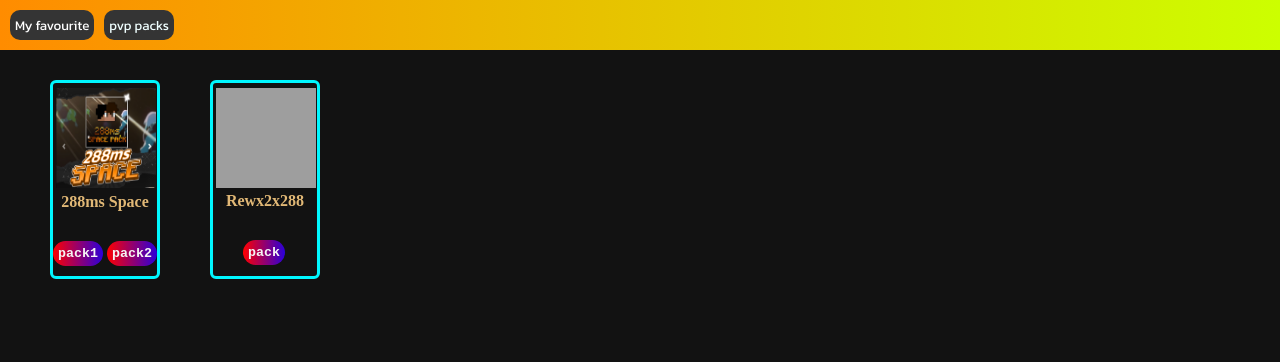
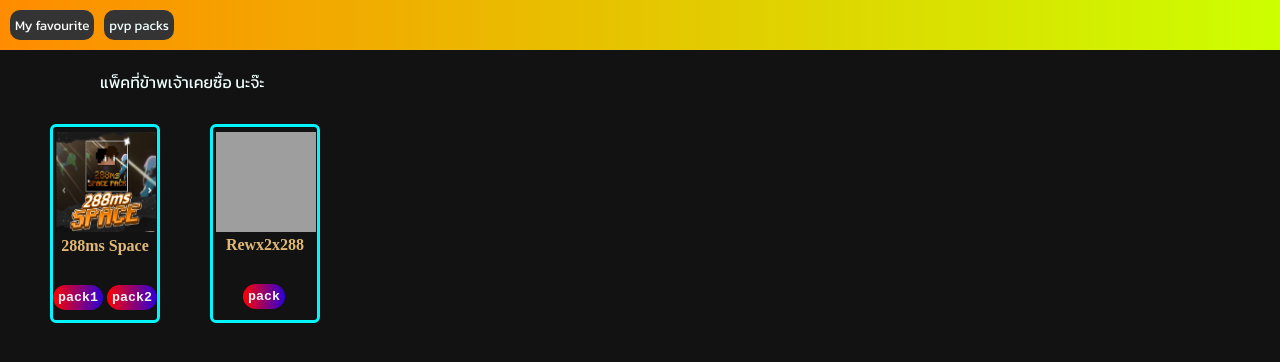
Before and after one commit to Camille061/home, a plain HTML site: page index.html in a window 1280 px wide. Drawn offline with Linux system fonts and the light colour scheme; grey boxes are pictures that could not be loaded; a web font is replaced by a local one.

Commit message:
first commit

```diff
--- a/index.html
+++ b/index.html
@@ -16,6 +16,9 @@
 </div>
 
 <body class="background">
+    <div style="margin-top: 20px; margin-left: 100px; ">
+        <p class="text-head" style="color: azure;">แพ็คที่ข้าพเจ้าเคยซื้อ นะจ๊ะ</p>
+    </div>
 <div style="display: flex;">
     <div class="box1">
         <img style="width: 100px; height: 100px; margin-top: 5px; margin-left: 3px;" src="img/288-space.png" alt="">
--- a/videos.css
+++ b/videos.css
@@ -8,6 +8,9 @@
     box-sizing: border-box;
 }
 
+.text-head {
+    font-family: "Kanit", sans-serif;
+}
 
 .background {
     background-color: #121212;
@@ -67,7 +70,7 @@ padding: 10px;
           font-family: "Google Sans Code", monospace;
     }
 
-    .btn1 {}
+
 
     .btn2 {
         margin-left: 4px;
```
